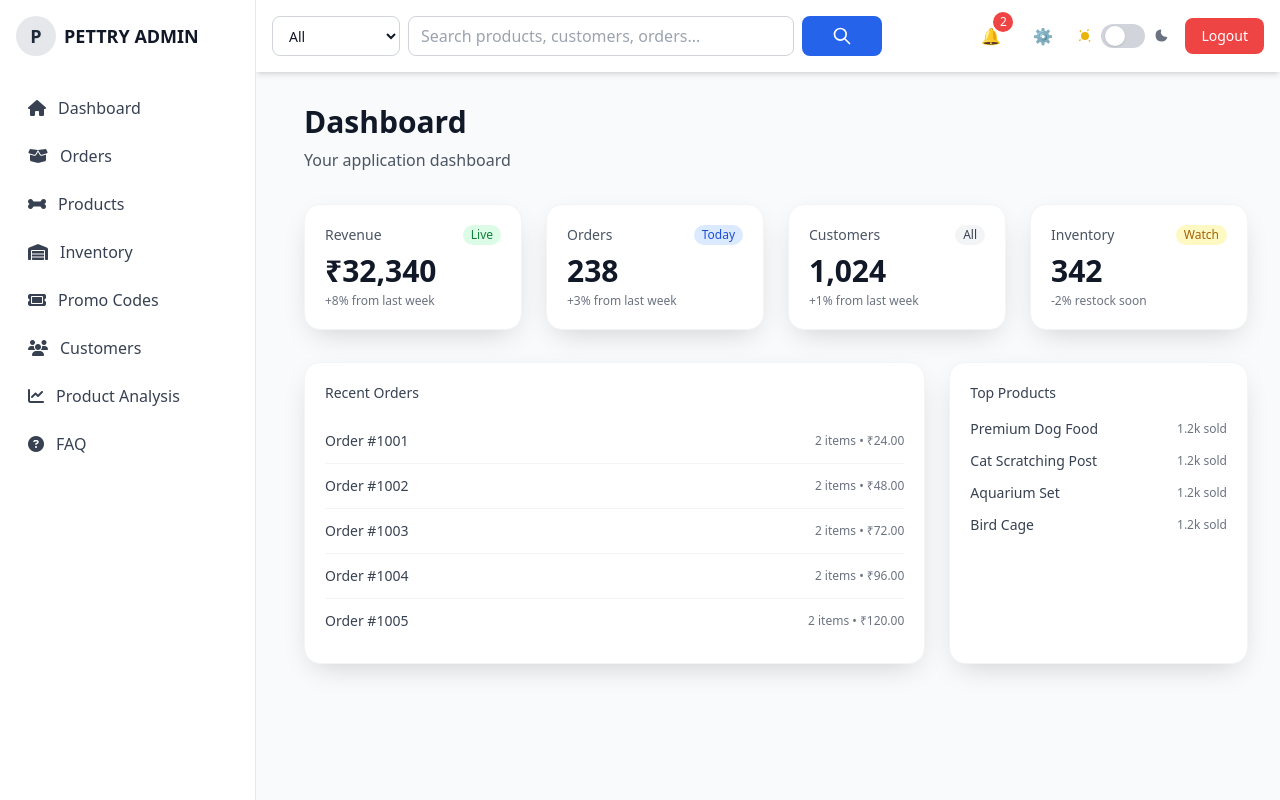
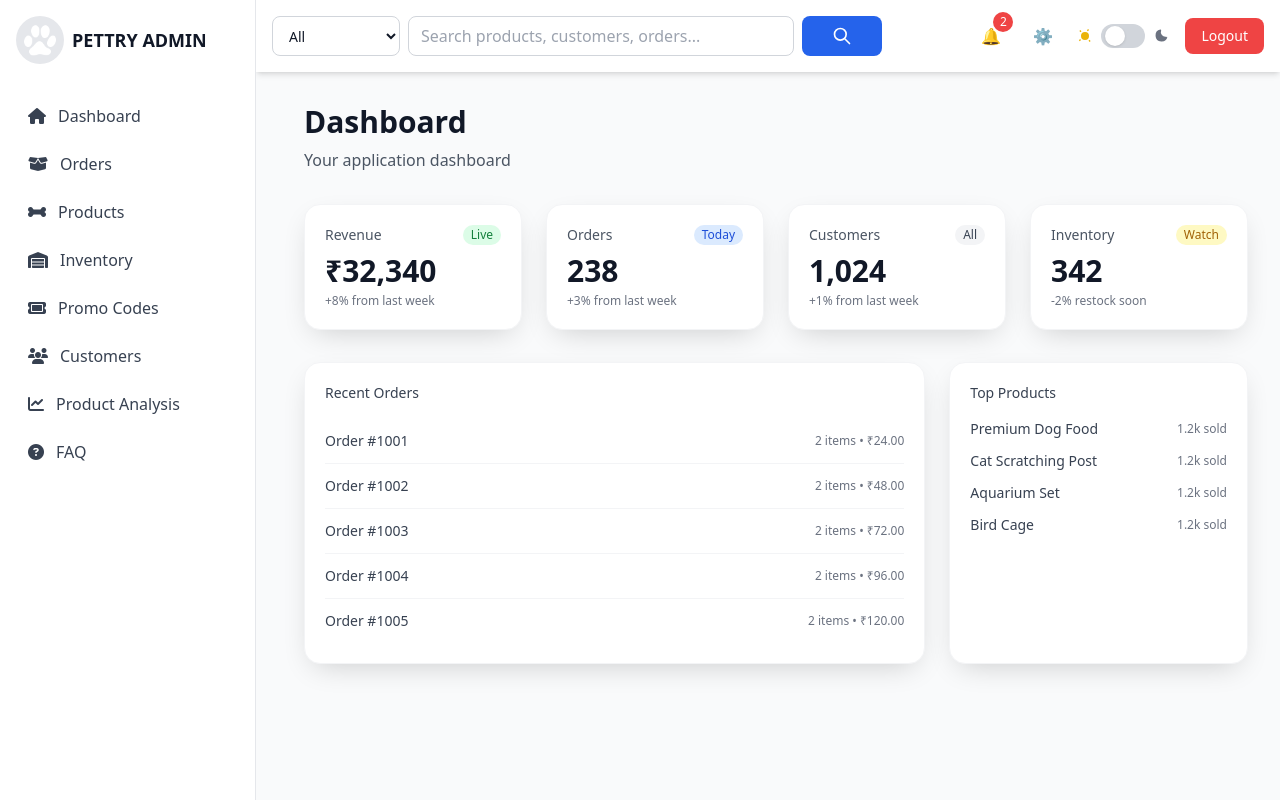
Before and after one commit to anuiitm/Admin-Frontend, a Vue app: page /dashboard in a window 1280 px wide. Both pictures are taken after typing "name@example.com", "Sample123" into the empty fields and a click on the button "Sign in". Built offline with nearby package versions, Linux system fonts and the light colour scheme.

Commit message:
Some logo changes

```diff
--- a/src/components/Sidebar.vue
+++ b/src/components/Sidebar.vue
@@ -11,12 +11,15 @@
             class="bg-white dark:bg-gray-900 text-gray-900 dark:text-white w-64 min-h-screen p-4 flex flex-col fixed inset-y-0 left-0 transform transition-transform duration-300 z-30 -translate-x-full md:translate-x-0 border-r border-gray-200 dark:border-gray-700"
             :class="{ 'translate-x-0': props.isOpen }"
         >
-            <div class="flex items-center gap-2 mb-8">
-                <div class="w-10 h-10 bg-gray-200 dark:bg-gray-700 rounded-full grid place-items-center">
-                    <span class="text-lg font-semibold text-gray-800 dark:text-white">P</span>
+
+                <div class="flex items-center gap-2 mb-8">
+
+                <div class="w-12 h-12 bg-gray-200 dark:bg-gray-700 rounded-full grid place-items-center">
+                    <a href="/"><span class="text-lg font-semibold text-gray-800 dark:text-white"><img src="/paws.png" alt="Paw Logo" class="w-8 h-8" /></span></a>
                 </div>
-                <h1 class="font-semibold text-lg">PETTRY ADMIN</h1>
+                <a href="/"><h1 class="font-semibold text-lg">PETTRY ADMIN</h1></a>
             </div>
+
 
             <nav class="flex-1 space-y-2">
                 <a
--- a/src/views/Login.vue
+++ b/src/views/Login.vue
@@ -14,13 +14,7 @@
 				<div class="flex items-center gap-3 mb-6">
 					<div class="bg-white/20 p-3 rounded-xl shadow-soft">
 						<!-- Simple paw icon -->
-						<svg class="w-8 h-8" viewBox="0 0 24 24" fill="none" xmlns="http://www.w3.org/2000/svg">
-							<path d="M12 21c4 0 7-2.5 7-5.5 0-2-2.5-3.5-5-2-1-.5-2-.5-3 0-2.5-1.5-5 0-5 2 0 3 3 5.5 7 5.5Z" fill="currentColor"/>
-							<circle cx="5.5" cy="8.5" r="2.5" fill="currentColor"/>
-							<circle cx="18.5" cy="8.5" r="2.5" fill="currentColor"/>
-							<circle cx="9.5" cy="5.5" r="2.5" fill="currentColor"/>
-							<circle cx="14.5" cy="5.5" r="2.5" fill="currentColor"/>
-						</svg>
+						<img src="/paws.png" alt="Paw Logo" class="w-8 h-8" />
 					</div>
 					<h1 class="text-3xl font-semibold tracking-tight">PETTRY ADMIN</h1>
 				</div>
```
Also changed, not shown: public/paws.png (added).
